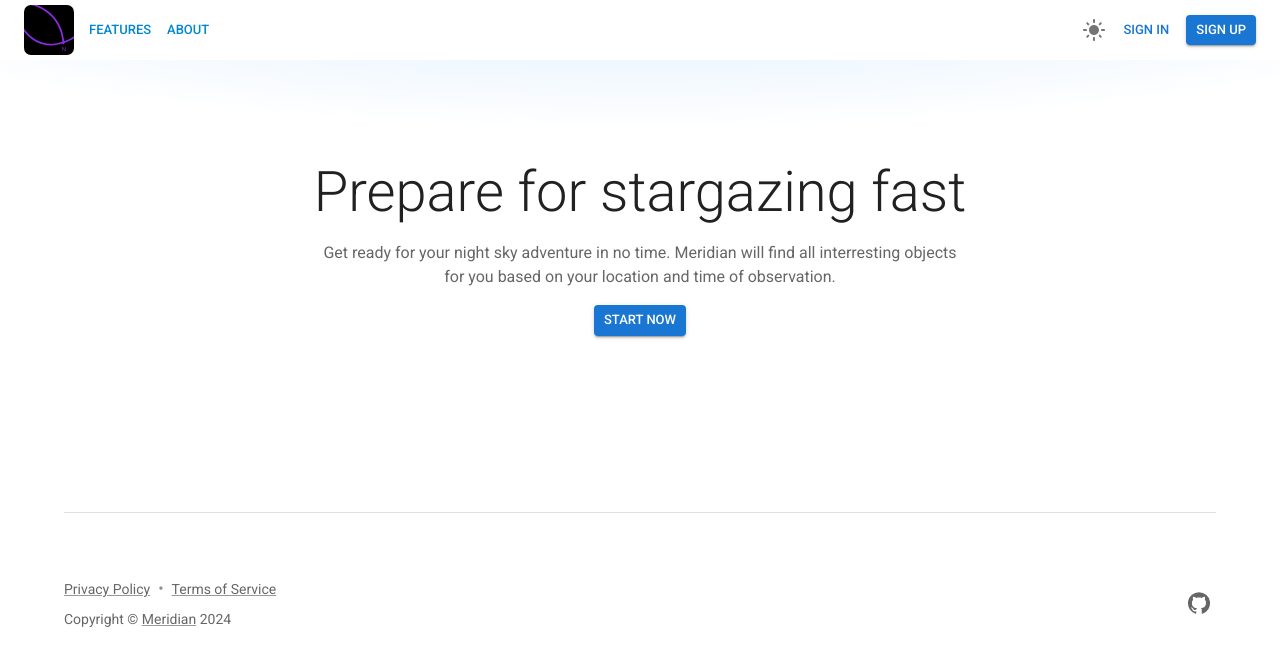
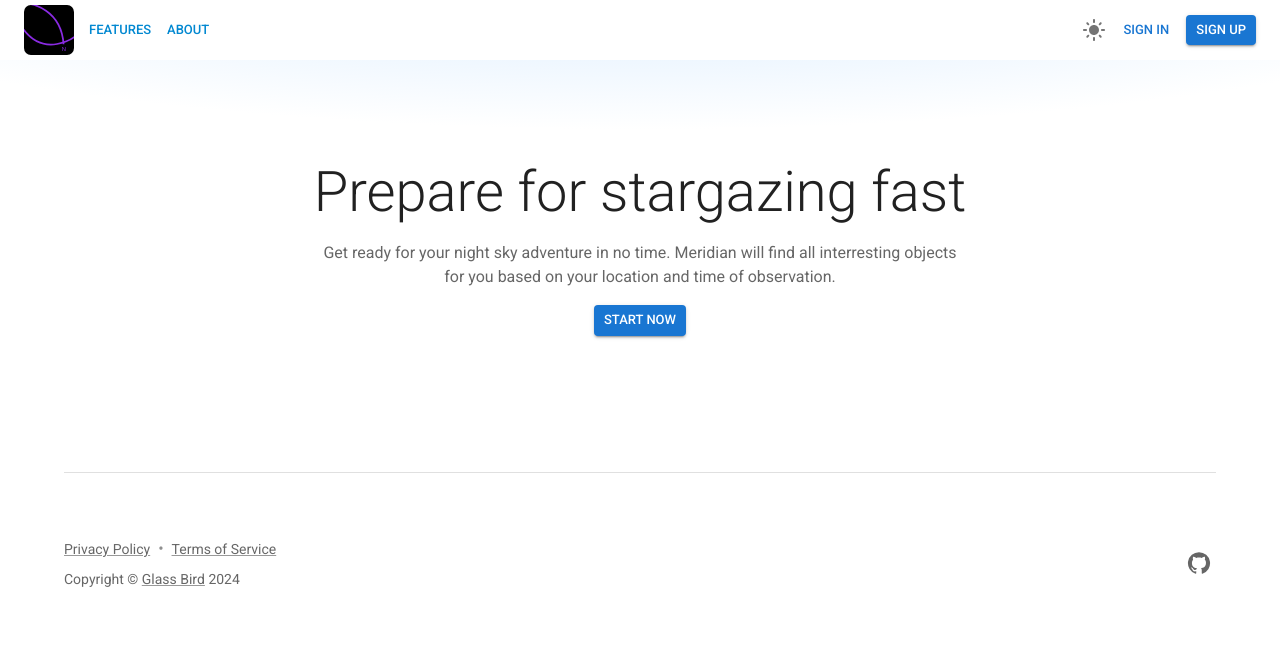
Before and after one commit to matymm347/meridian, a React (Vite) app: page / in a window 1280 px wide. Shown: the top 666 px of the page. Built offline with nearby package versions, Linux system fonts and the light colour scheme.

Commit message:
Div wrap removed from footer

```diff
--- a/src/WelcomePage.jsx
+++ b/src/WelcomePage.jsx
@@ -47,11 +47,8 @@ export default function WelcomePage() {
     <ThemeProvider theme={theme}>
       <CssBaseline enableColorScheme />
       <AppAppBar handleModeChange={handleModeChange} />
-      {/* <CustomToolbar /> */}
       <Hero />
-      <div>
-        <Footer />
-      </div>
+      <Footer />
     </ThemeProvider>
   );
 }
--- a/src/components/Footer.jsx
+++ b/src/components/Footer.jsx
@@ -11,7 +11,7 @@ function Copyright() {
     <Typography variant="body2" sx={{ color: "text.secondary", mt: 1 }}>
       {"Copyright © "}
       <Link color="text.secondary" href="https://mui.com/">
-        Meridian
+        Glass Bird
       </Link>
       &nbsp;
       {new Date().getFullYear()}
@@ -27,7 +27,7 @@ export default function Footer() {
         flexDirection: "column",
         alignItems: "center",
         gap: { xs: 4, sm: 8 },
-        py: { xs: 8, sm: 10 },
+        py: { xs: 5, sm: 5 },
         textAlign: { sm: "center", md: "left" },
       }}
     >
```
